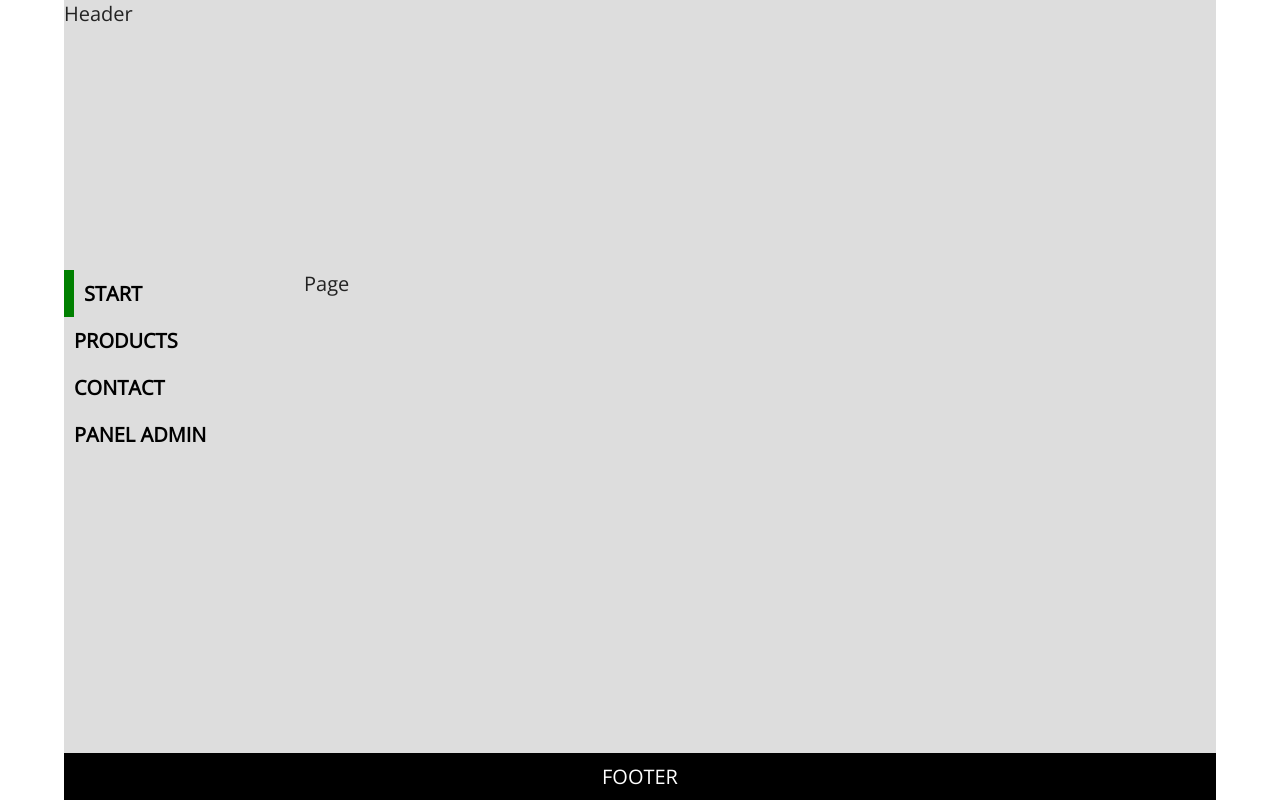
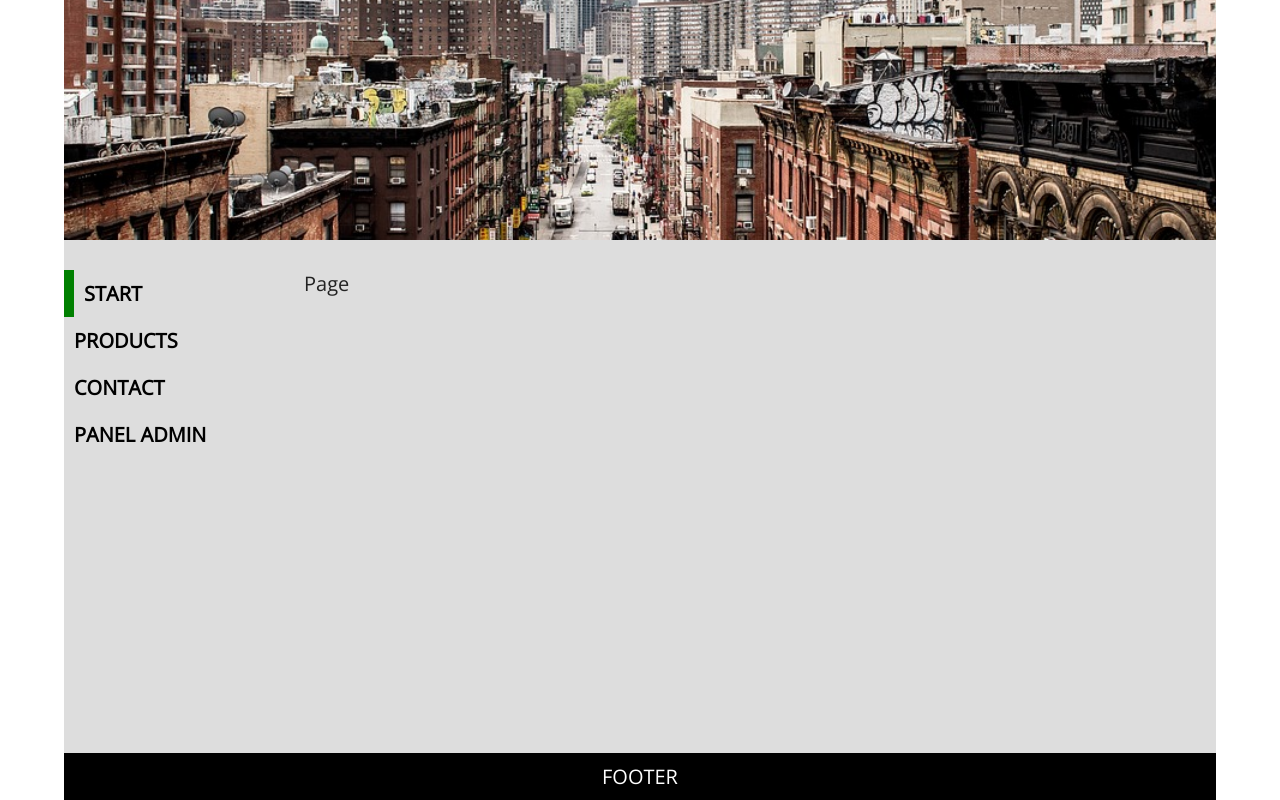
Before and after one commit to WieMon/learning-react-7, a React (Create React App) app: page / in a window 1280 px wide. Built offline with nearby package versions, Linux system fonts and the light colour scheme.

Commit message:
Add Header

```diff
--- a/src/layouts/Header.js
+++ b/src/layouts/Header.js
@@ -1,5 +1,37 @@
 import React from 'react';
+import { Route, Switch } from 'react-router-dom';
+import "../styles/Header.css";
+import img1 from '../images/header1.jpg';
+import img2 from '../images/header2.jpg';
+import img3 from '../images/header3.jpg';
 
-const Header = () => <div>Header</div>
+const Header = () => {
+  // const images = [img1, img2, img3];
+  // const index = Math.floor(Math.random() * 3)
+  // const img = images[index]
+
+  return(
+    <>
+    <Switch>
+      <Route path="/" exact render={() => (
+                    <img src={img1} alt="city" />
+      )} />
+      <Route path="/products" render={() => (
+                    <img src={img2} alt="city" />
+      )} />
+      <Route path="/contact" render={() => (
+                    <img src={img3} alt="city" />
+      )} />
+      <Route path="/admin" render={() => (
+                    <img src={img3} alt="city" />
+      )} />
+      <Route render={() => (
+                    <img src={img1} alt="city" />
+      )} />
+    </Switch>
+  {/* <img src={img} alt='header' /> */}
+    </>
+  )
+}
 
 export default Header;
--- /dev/null
+++ b/src/styles/Header.css
@@ -0,0 +1,8 @@
+header img {
+    position: absolute;
+    top: 50%;
+    left: 50%;
+    transform: translate(-50%, -50%);
+    min-width: 100%;
+    min-height: 100%;
+}
```
